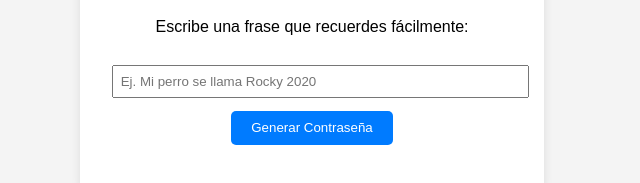
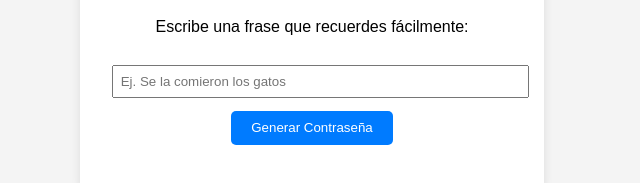
Before and after one commit to joselopbau09/pass, a plain HTML site: page index.html in a window 1280 px wide. Shown: the part 369-552 px from the top of the page, 328-968 px from the left. Drawn offline with Linux system fonts and the light colour scheme.

Commit message:
Update index.html

```diff
--- a/index.html
+++ b/index.html
@@ -10,7 +10,7 @@
   <div class="container">
     <h1>Generador de Contraseñas Seguras</h1>
     <p>Escribe una frase que recuerdes fácilmente:</p>
-    <input type="text" id="userPhrase" placeholder="Ej. Mi perro se llama Rocky 2020" />
+    <input type="text" id="userPhrase" placeholder="Ej. Se la comieron los gatos" />
     <button onclick="generatePassword()">Generar Contraseña</button>
     <div id="result"></div>
   </div>
```
